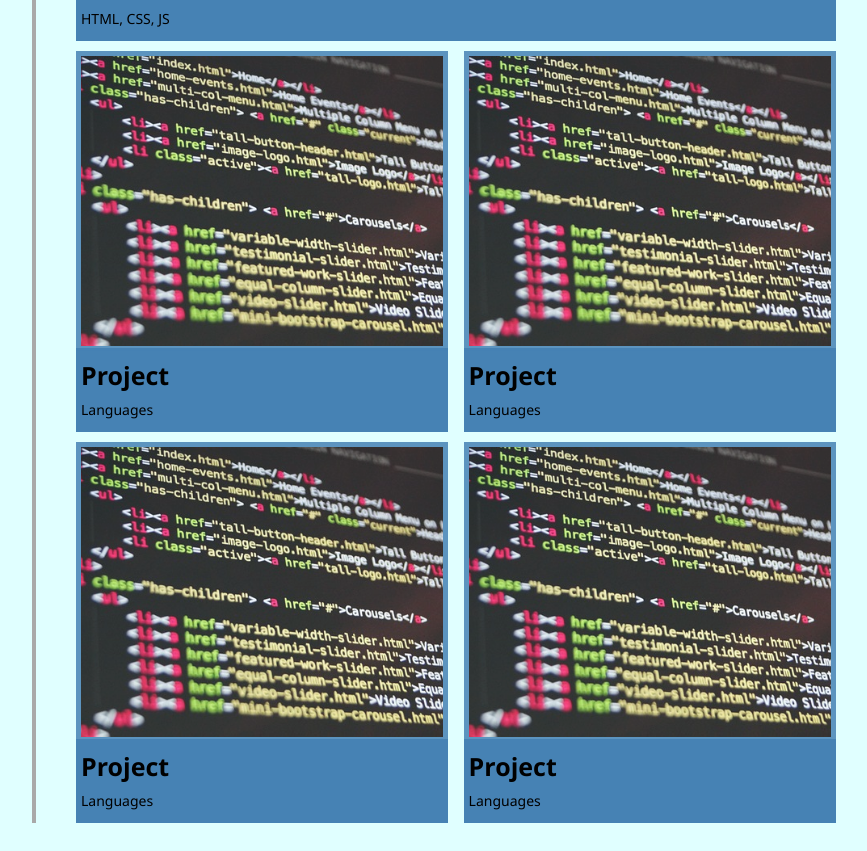
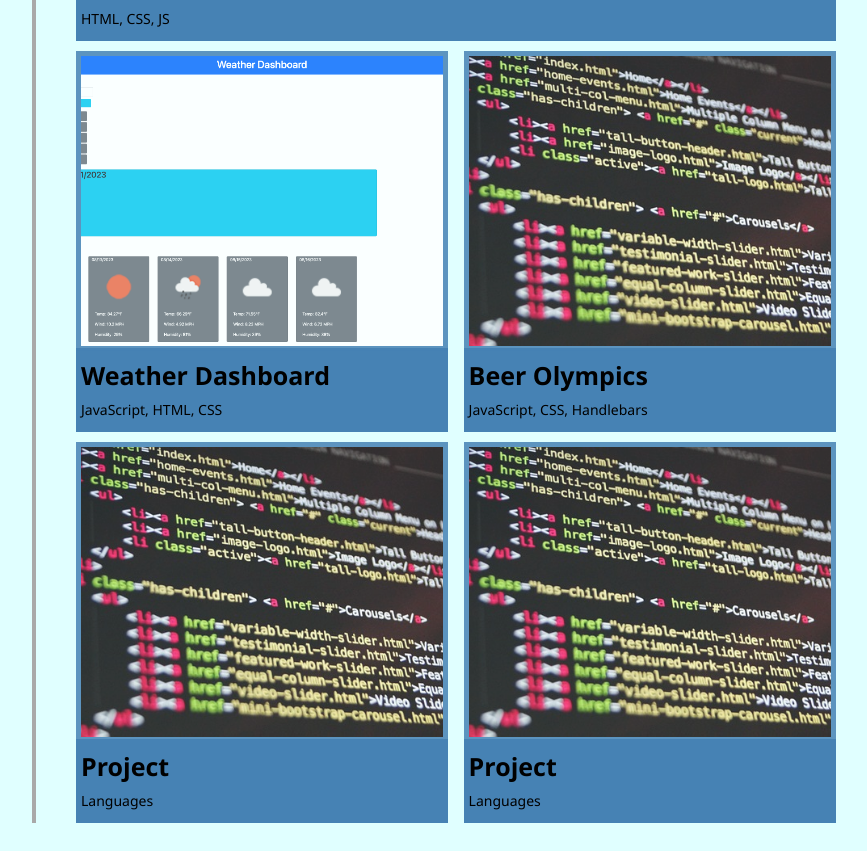
Before and after one commit to lukehevey/personal-portfolio-page, a plain HTML site: page index.html in a window 1280 px wide. Shown: the part 921-1772 px from the top of the page, without its empty margins (326-1193 px from the left). Drawn offline with Linux system fonts and the light colour scheme.

Commit message:
Added project 2

```diff
--- a/index.html
+++ b/index.html
@@ -46,21 +46,21 @@
                 </div>
                 <div class="not-featured">
                     <article>
-                        <a href="#"><img src="./Assets/css/images/code-g2ec118fc2_640.jpg"
-                                alt="Placeholder image of code"></a>
+                        <a href="https://lukehevey.github.io/weather-dashboard/"><img src="./Assets/css/images/_Users_lukehevey_bootcamp_weather-dashboard_index.html_.png"
+                                alt="Image of deployed webpage"></a>
                         <div class="text-blocks">
-                            <h3>Project</h3>
-                            <p>Languages</p>
+                            <h3>Weather Dashboard</h3>
+                            <p>JavaScript, HTML, CSS</p>
                         </div>
 
                     </article>
 
                     <article>
-                        <a href="#"><img src="./Assets/css/images/code-g2ec118fc2_640.jpg"
+                        <a href="https://beer-olympics-42533ee54967.herokuapp.com/"><img src="./Assets/css/images/code-g2ec118fc2_640.jpg"
                                 alt="Placeholder image of code"></a>
                         <div class="text-blocks">
-                            <h3>Project</h3>
-                            <p>Languages</p>
+                            <h3>Beer Olympics</h3>
+                            <p>JavaScript, CSS, Handlebars</p>
                         </div>
 
                     </article>
```
Also changed, not shown: Assets/css/images/_Users_lukehevey_bootcamp_weather-dashboard_index.html_.png (added).
